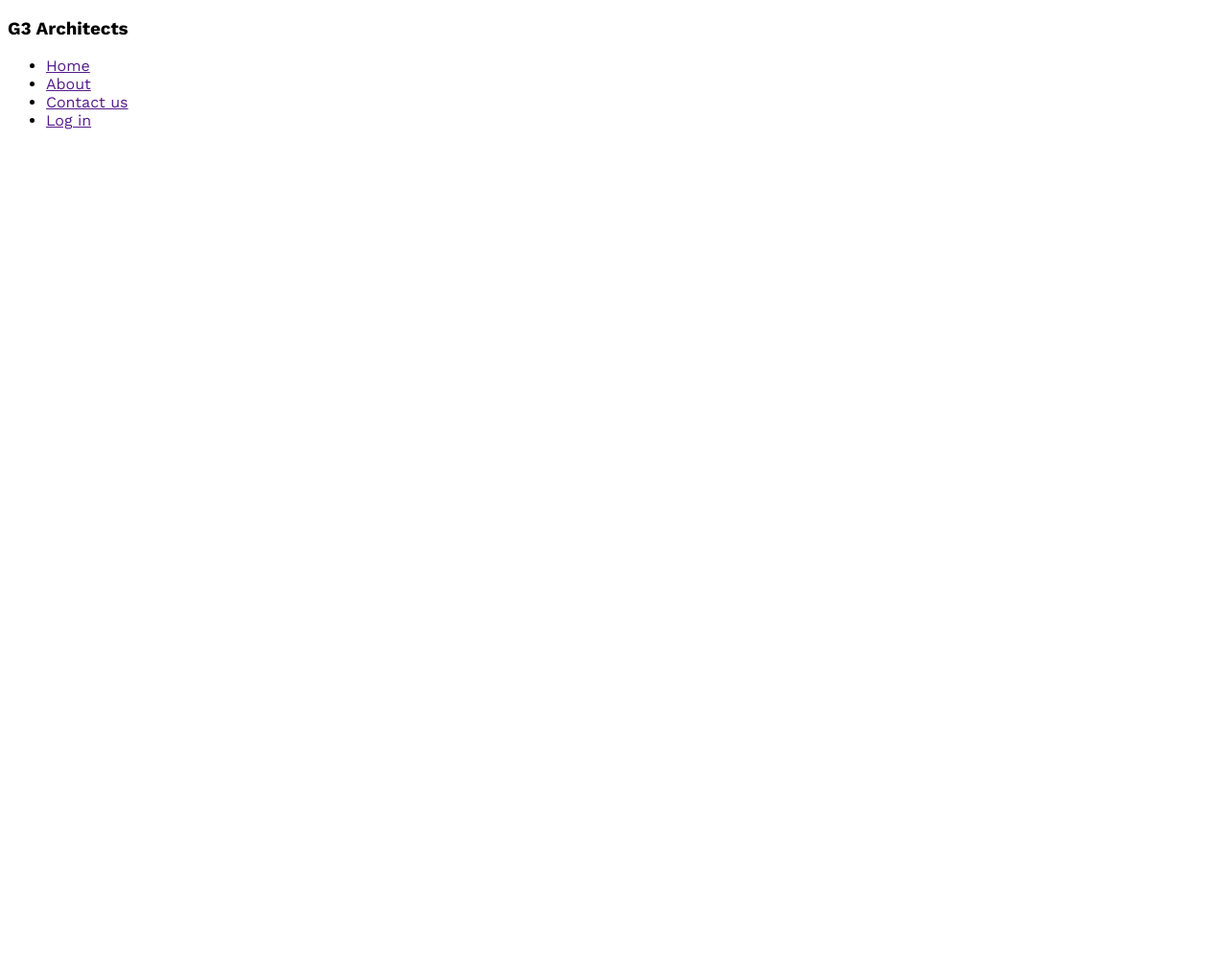
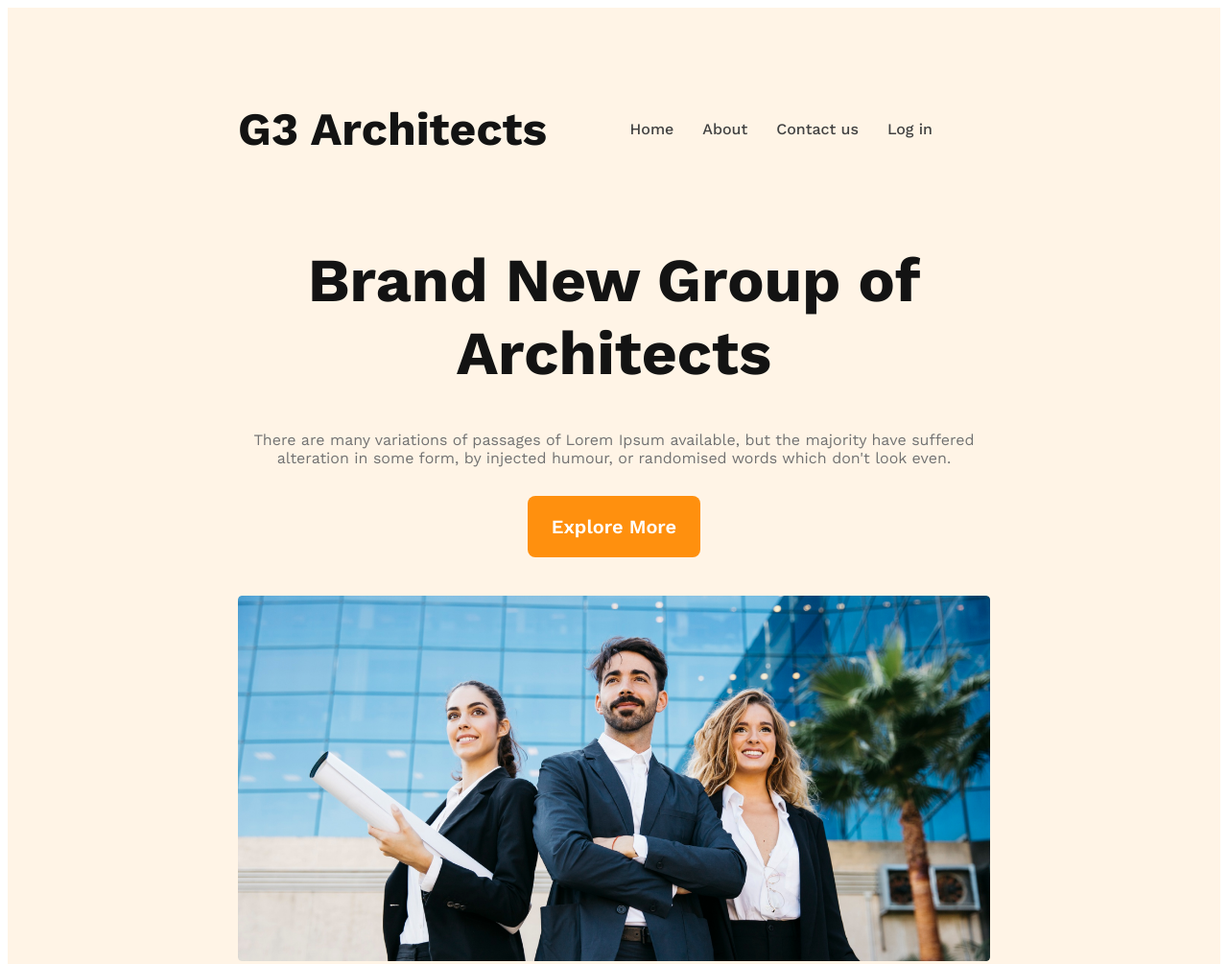
Before and after one commit to TaaanjuZc/g3-architect-, a plain HTML site: page index.html in a window 1280 px wide. Shown: the top 1005 px of the page at 96% size. Before the commit the page ends 800 px from the top, so only its background shows below. Drawn offline with nearby package versions, Linux system fonts and the light colour scheme.

Commit message:
Finished the header section

```diff
--- a/architect.css
+++ b/architect.css
@@ -3,3 +3,99 @@
 *{
   font-family: 'Work Sans', sans-serif;
 }
+
+.btn-primary {
+  border-radius: 8px;
+  background: #FF900E;
+  color: #FFF;
+  text-align: center;
+  font-size: 20px;
+  font-weight: 600;
+  border: 0;
+  padding: 20px 25px;
+  transition: .5s;
+  cursor: pointer;
+}
+
+.btn-primary:hover{
+  background-color: rgba(253, 166, 67, 0);
+  color: #FF900E;
+  border: 1px solid #FF900E;
+}
+
+header {
+  background: rgba(255, 144, 14, 0.10);
+  padding: 50px 240px;
+}
+
+nav {
+  display: flex;
+  justify-content: space-between;
+  align-items: center;
+}
+
+nav > ul {
+  display: flex;
+  margin-right: 30px;
+  font-weight: 500;
+  font-size: 1rem;
+}
+
+nav li {
+  list-style: none;
+  margin-right: 30px;
+}
+.nav-title {
+  color: #131313;
+  font-size: 3rem; /*  3*16 = 48 */
+  font-weight: 700;
+}
+
+nav li a {
+  text-decoration: none;
+  color: #424242;
+}
+
+
+.banner-content {
+  max-width: 800px;
+  text-align: center;
+  margin: 0 auto;
+
+}
+
+.banner-title {
+  font-size: 64px;
+  font-weight: 700;
+  color: #131313;
+}
+
+.banner-description {
+  color: #727272;
+  font-size: 1rem;
+  font-weight: 400;
+  margin-bottom: 30px;
+}
+
+.banner img {
+  margin-top: 40px;
+  width: 100%;
+}
+
+@media screen and (max-width: 576px) {
+  header {
+    padding: 20px;
+  }
+  nav {
+    flex-direction: column;
+  }
+}
+
+@media screen and (min-width: 570px) and (max-width: 960px) {
+  header {
+    padding: 50px;
+  }
+  nav {
+    flex-direction: column;
+  }
+}
--- a/index.html
+++ b/index.html
@@ -9,7 +9,7 @@
 <body>
     <header>
       <nav>
-        <h3>
+        <h3 class="nav-title">
           G3 Architects
         </h3>
         <ul>
@@ -19,7 +19,20 @@
           <li><a href="">Log in</a></li>
         </ul>
       </nav>
-
+      <div class="banner">
+        <div class="banner-content">
+          <h1 class="banner-title">
+            Brand New Group of Architects
+          </h1>
+          <p class="banner-description">
+            There are many variations of passages of Lorem Ipsum available, but the majority have suffered alteration in some form, by injected humour, or randomised words which don't look even.
+          </p>
+          <button class="btn-primary">
+            Explore More
+          </button>
+        </div>
+        <img src="images/banner.png" alt="">
+      </div>
     </header>
 
     <main>
```
